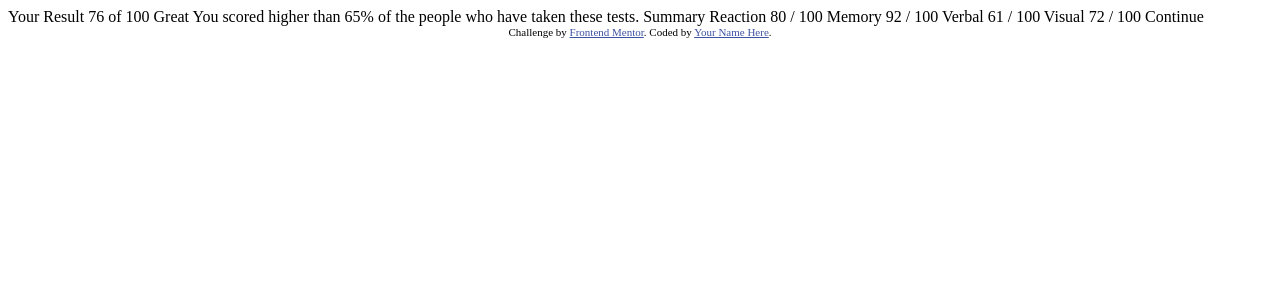
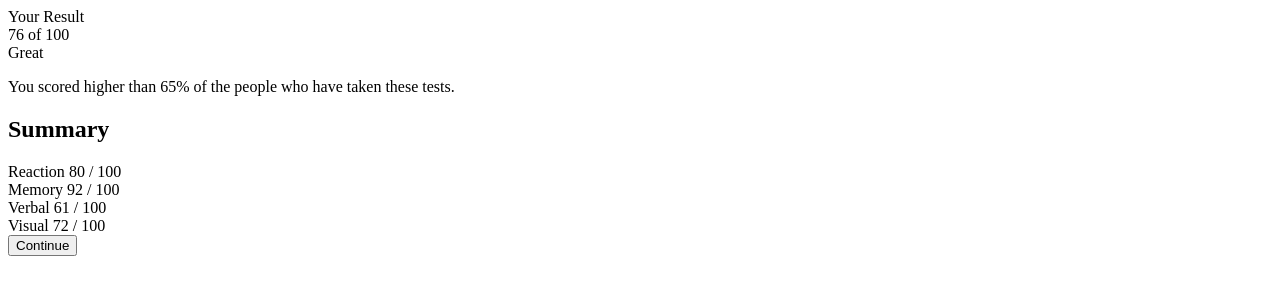
Before and after one commit to MauriceMumbere/Result-summary-component, a plain HTML site: page index.html in a window 1280 px wide. Drawn offline with Linux system fonts and the light colour scheme.

Commit message:
feat(index): add html structure

```diff
--- a/index.html
+++ b/index.html
@@ -1,47 +1,59 @@
 <!DOCTYPE html>
 <html lang="en">
   <head>
-  <meta charset="UTF-8">
-  <meta name="viewport" content="width=device-width, initial-scale=1.0"> <!-- displays site properly based on user's device -->
+    <meta charset="UTF-8" />
+    <meta name="viewport" content="width=device-width, initial-scale=1.0" />
+    <!-- displays site properly based on user's device -->
 
-  <link rel="icon" type="image/png" sizes="32x32" href="./assets/images/favicon-32x32.png">
+    <link
+      rel="icon"
+      type="image/png"
+      sizes="32x32"
+      href="./assets/images/favicon-32x32.png"
+    />
 
     <title>Frontend Mentor | Results summary component</title>
 
     <!-- Feel free to remove these styles or customise in your own stylesheet 👍 -->
-  <style>
-    .attribution { font-size: 11px; text-align: center; }
-    .attribution a { color: hsl(228, 45%, 44%); }
-  </style>
+    <style></style>
   </head>
   <body>
-
-  Your Result
-  76
-  of 100
-
-  Great
+    <main>
+      <div>
+        <div>
+          <div>Your Result</div>
+          <div>
+            <span>76</span>
+            <span>of 100</span>
+          </div>
+          <div>Great</div>
+          <p>
             You scored higher than 65% of the people who have taken these tests.
-
-  Summary
-
-  Reaction
-  80 / 100
-
-  Memory
-  92 / 100
-
-  Verbal
-  61 / 100
-
-  Visual
-  72 / 100
-
-  Continue
-
-  <div class="attribution">
-    Challenge by <a href="https://www.frontendmentor.io?ref=challenge" target="_blank">Frontend Mentor</a>.
-    Coded by <a href="#">Your Name Here</a>.
+          </p>
         </div>
+        <div>
+          <h2>Summary</h2>
+          <div>
+            <span>Reaction</span>
+            <span> 80 / 100</span>
+          </div>
+          <div>
+            <span>Memory</span>
+            <span>92 / 100</span>
+          </div>
+          <div>
+            <span>Verbal</span>
+            <span>61 / 100</span>
+          </div>
+          <div>
+            <span>Visual</span>
+            <span>72 / 100</span>
+          </div>
+          <div>
+            <button>Continue</button>
+          </div>
+        </div>
+      </div>
+    </main>
   </body>
 </html>
```
Lines whose indentation alone changed are shown as unchanged.
